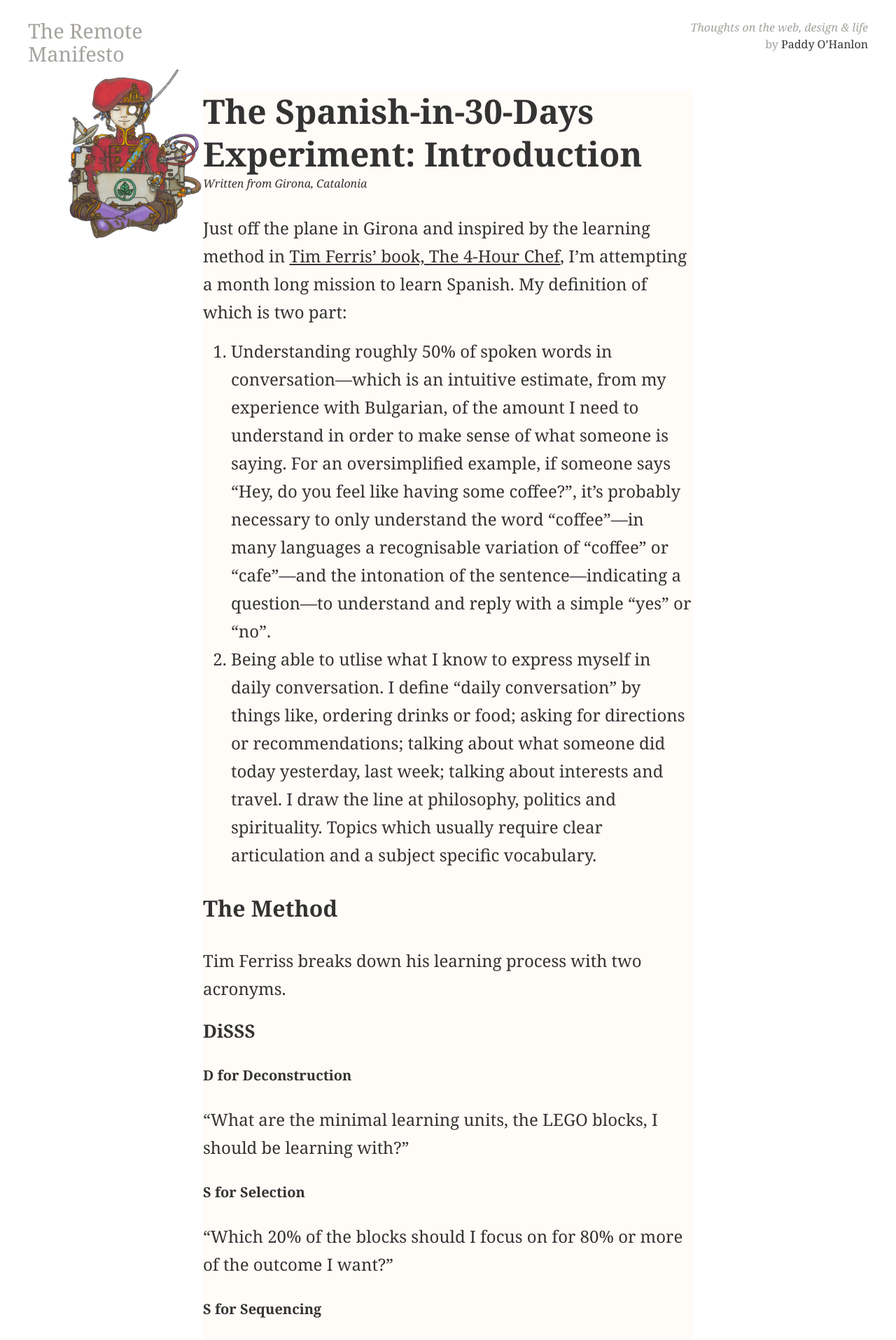
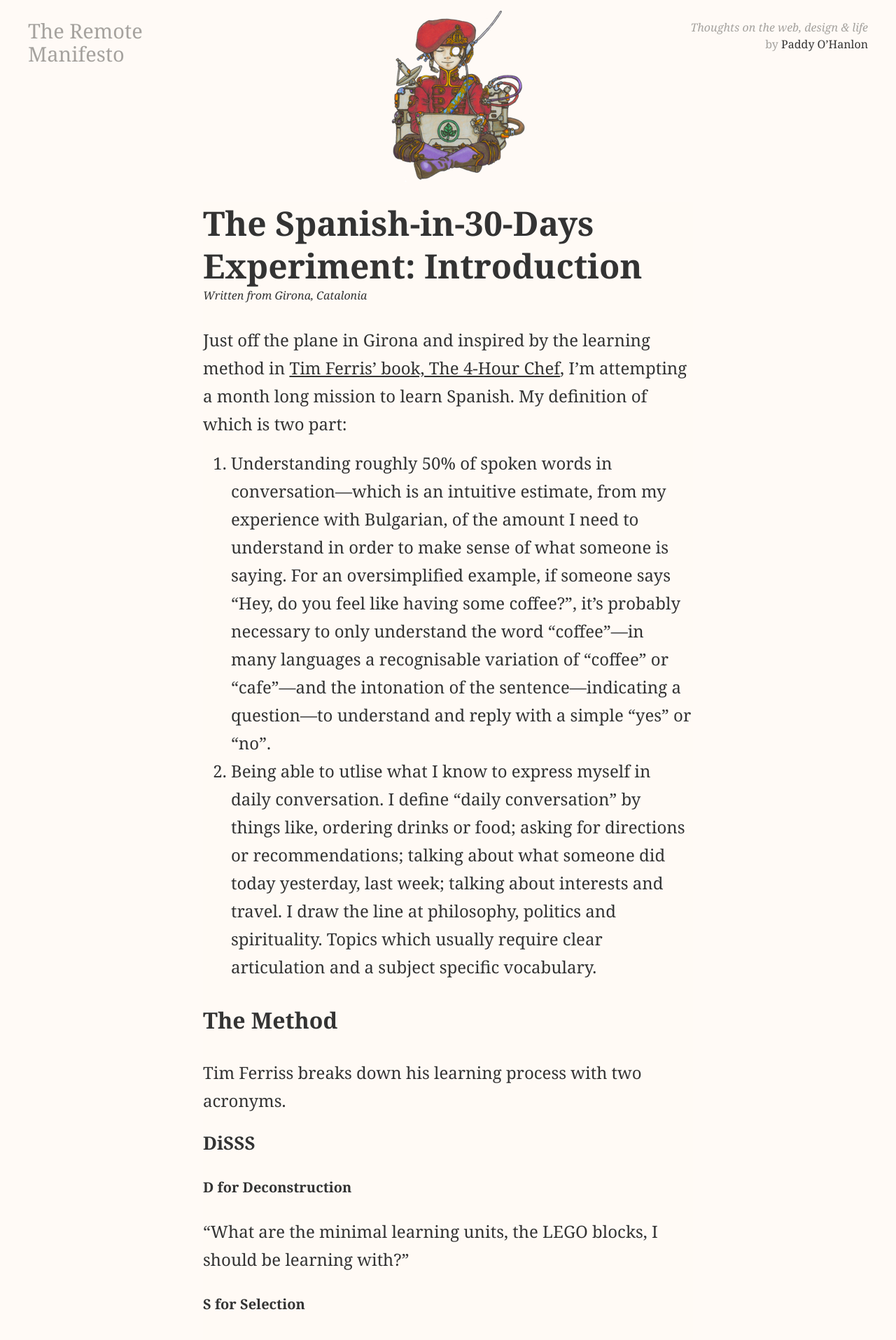
Before and after one commit to paddyohanlon/remote-manifesto, a Jekyll site: the page built from index.html, in a window 1280 px wide. Shown: the top 1915 px of the page at 70% size. Built offline with Jekyll 4.4.1, drawn with Linux system fonts in a browser that asks for light colours; nearby versions of some CDN libraries; Markdown is read by kramdown in place of the engine named in the settings.

Commit message:
Do medium viewport character layout

```diff
--- a/css/_color.scss
+++ b/css/_color.scss
@@ -1,3 +1,4 @@
+$color-bg: #FFFAF6;
 $color-brand: darken(#6f572d,8.4%);
 $color-hover: darken(#444,5%);
 $color-text: #333;
--- a/css/_header.scss
+++ b/css/_header.scss
@@ -4,7 +4,11 @@ header {
   position: relative;
 
   @media only screen and (min-width: $break-medium) {
-    padding: prem(27px) prem(40px) 0 prem(40px);;
+    padding: prem(27px) prem(40px) prem(160px) prem(40px);
+  }
+
+  @media only screen and (min-width: $break-large) {
+    padding-bottom: 0;
   }
 
   // <h1> logo
--- a/css/main.css
+++ b/css/main.css
@@ -660,7 +660,12 @@ header:after {
 }
 @media only screen and (min-width: 47.5em) {
   header {
-    padding: 1.6875rem 2.5rem 0 2.5rem;
+    padding: 1.6875rem 2.5rem 10rem 2.5rem;
+  }
+}
+@media only screen and (min-width: 87.75em) {
+  header {
+    padding-bottom: 0;
   }
 }
 header > h1 {
@@ -710,6 +715,28 @@ header > h2 b {
   font-style: normal;
   font-weight: 400;
   font-style: normal;
+}
+
+body {
+  background: url("/assets/communications-officer-by-mark-doherty.png") no-repeat;
+  background-position: center 6.5rem;
+}
+@media (min--moz-device-pixel-ratio: 1.3), (-o-min-device-pixel-ratio: 2.6 / 2), (-webkit-min-device-pixel-ratio: 1.3), (min-device-pixel-ratio: 1.3), (min-resolution: 1.3dppx) {
+  body {
+    /* on retina, use image that's scaled by 2 */
+    background: url("/assets/communications-officer-by-mark-doherty@2x.png") no-repeat;
+    background-size: 227px 250px;
+  }
+}
+@media only screen and (min-width: 47.5em) {
+  body {
+    background-position: center 0.625rem;
+  }
+}
+@media only screen and (min-width: 87.75em) {
+  body {
+    background-position: 4.0625em 5.875em;
+  }
 }
 
 #footer {
@@ -1212,21 +1239,8 @@ img[src*='http://www.gravatar.com'] {
 }
 
 body {
-  background: url("/assets/communications-officer-by-mark-doherty.png") no-repeat;
-  background-position: center 6.5rem;
+  background-color: #fffaf6;
   color: #333333;
-}
-@media (min--moz-device-pixel-ratio: 1.3), (-o-min-device-pixel-ratio: 2.6 / 2), (-webkit-min-device-pixel-ratio: 1.3), (min-device-pixel-ratio: 1.3), (min-resolution: 1.3dppx) {
-  body {
-    /* on retina, use image that's scaled by 2 */
-    background: url("/assets/communications-officer-by-mark-doherty@2x.png") no-repeat;
-    background-size: 227px 250px;
-  }
-}
-@media only screen and (min-width: 47.5em) {
-  body {
-    background-position: 4.0625em 5.875em;
-  }
 }
 
 article {
```
Also changed, not shown: css/_logo.scss (added, +12 -0 lines), css/main.scss (+2 -8 lines), assets/communications-officer-by-mark-doherty.png, assets/communications-officer-by-mark-doherty@2x.png.
